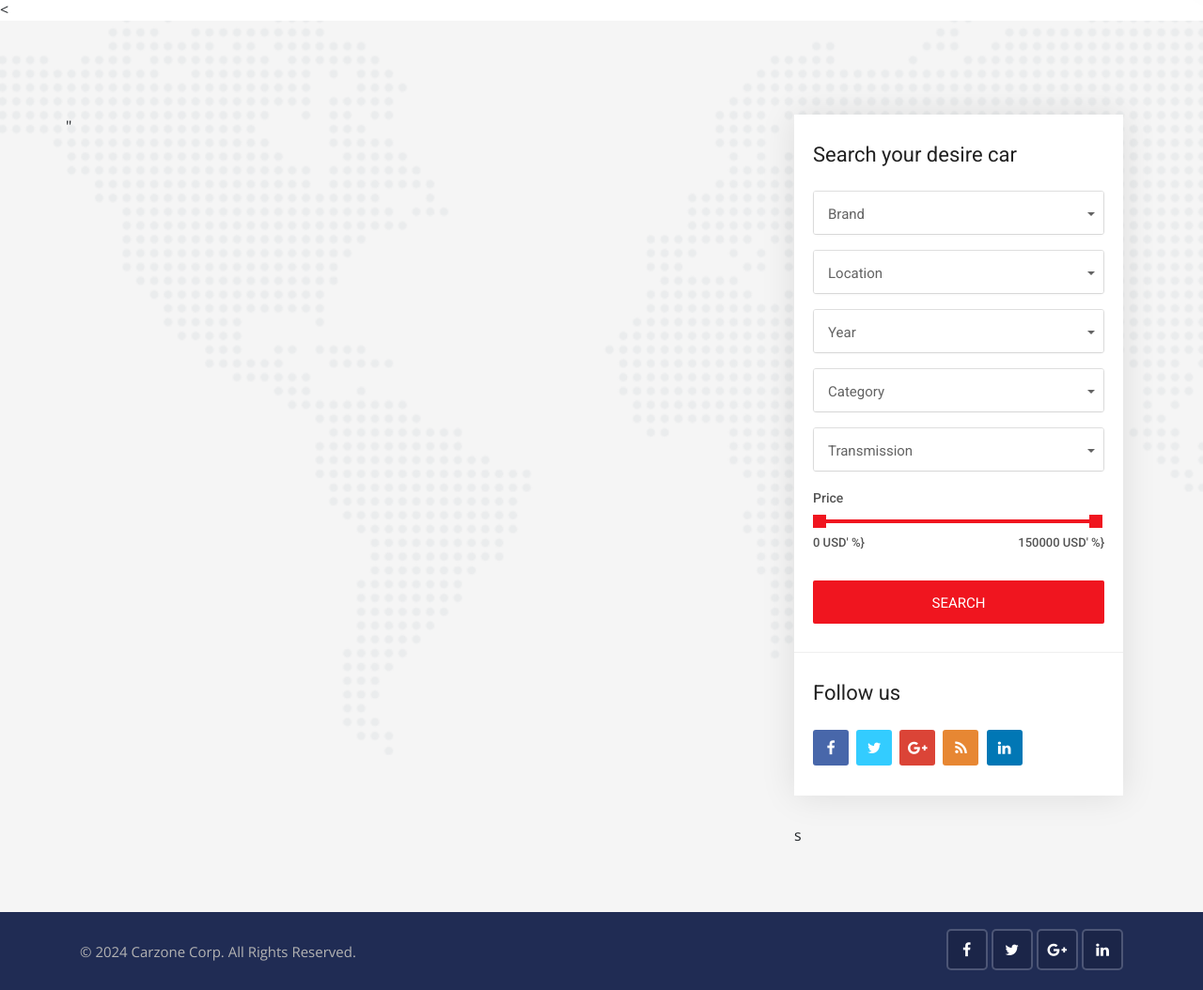
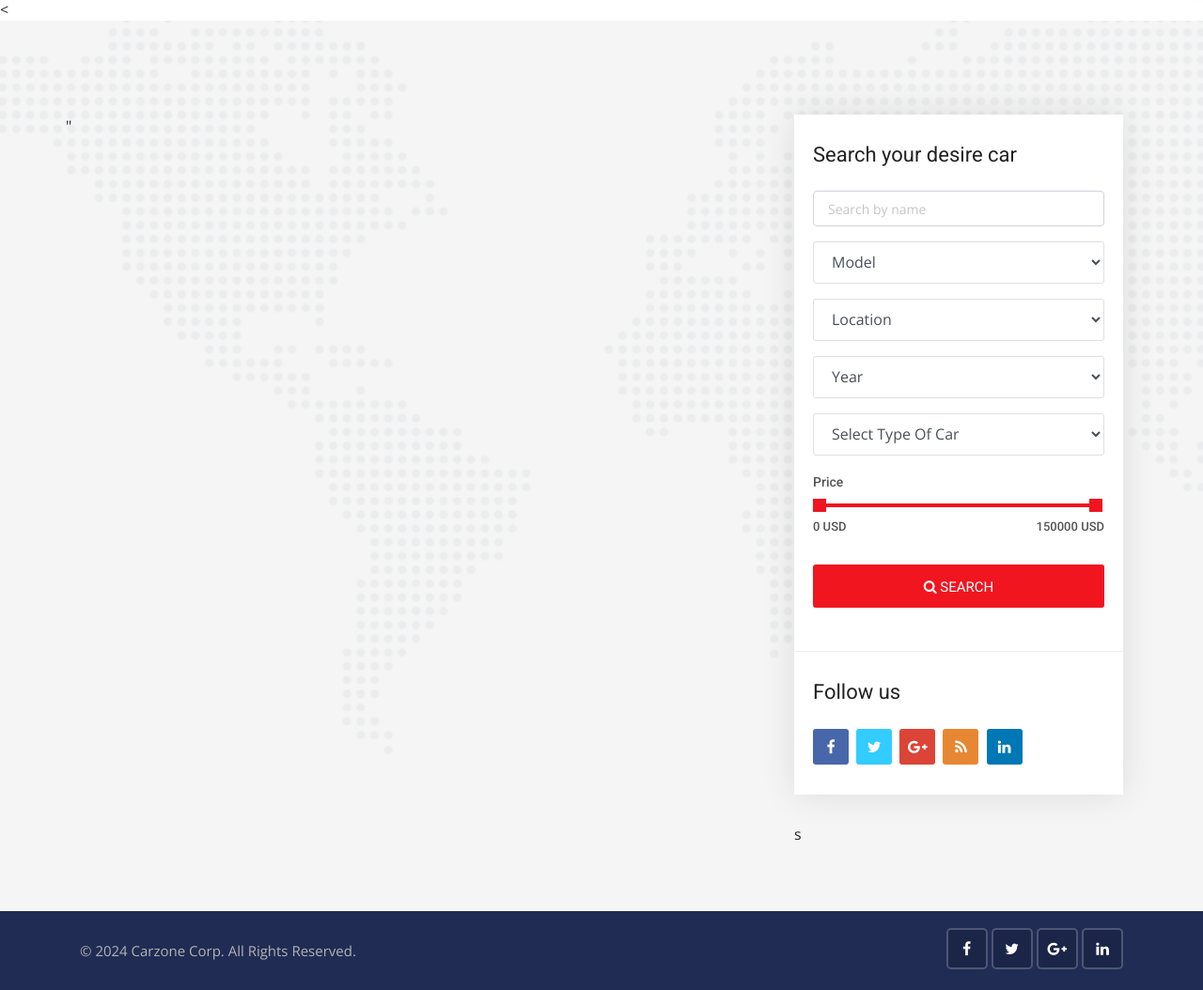
Before and after one commit to romilsonlemes/carzone-project, a Django app: page /cars/ in a window 1280 px wide. Shown: the part 362-1416 px from the top of the page at 94% size. Run offline with Django 5.2, Linux system fonts and the light colour scheme; data that the repository does not hold is empty; some libraries are stand-ins or nearby versions.

Commit message:
Was change configuration on views.py to enabled check from transmission and was change all lines on search.html for this format: <option selected=true disabled=disabled>Model</option>. We need to disabled the first option on combo, because if we don't choose the option, all options wwill compose the url and the search will not work. Now everything are Okay

```diff
--- a/cars/views.py
+++ b/cars/views.py
@@ -10,8 +10,17 @@
     paginator = Paginator(cars, 4)
     page = request.GET.get('page')
     page_cars = paginator.get_page(page)
+    model_search = Car.objects.values_list('model', flat=True).distinct().order_by('model')
+    city_search = Car.objects.values_list('city', flat=True).distinct().order_by('city')
+    year_search = Car.objects.values_list('year', flat=True).distinct().order_by('-year')
+    body_style_search = Car.objects.values_list('body_style', flat=True).distinct().order_by('body_style')
+
     data = {
         'cars': page_cars,
+        'model_search': model_search,
+        'city_search': city_search,
+        'year_search': year_search,
+        'body_style_search': body_style_search,
     }
     return render(request, 'cars/cars.html', data)
 
@@ -27,6 +36,13 @@
 # ----------------------------------------------------------------------
 def search(request):
     cars = Car.objects.order_by('-created_date')
+    # Different options for seachers
+    model_search = Car.objects.values_list('model', flat=True).distinct().order_by('model')
+    city_search = Car.objects.values_list('city', flat=True).distinct().order_by('city')
+    year_search = Car.objects.values_list('year', flat=True).distinct().order_by('-year')
+    body_style_search = Car.objects.values_list('body_style', flat=True).distinct().order_by('body_style')
+    transmission_search = Car.objects.values_list('transmission', flat=True).distinct().order_by('transmission')
+
 
     if 'keyword' in request.GET:
         keyword = request.GET['keyword']
@@ -36,7 +52,7 @@
     if 'model' in request.GET:
         model = request.GET['model']
         if model:
-            cars = cars.filter(model__iexact=model)
+            cars = cars.filter(model__icontains=model)
 
     if 'city' in request.GET:
         city = request.GET['city']
@@ -53,6 +69,11 @@
         if body_style:
             cars = cars.filter(body_style__iexact=body_style)
 
+    if 'transmission' in request.GET:
+        transmission = request.GET['transmission']
+        if transmission:
+            cars = cars.filter(transmission__iexact=transmission)
+
     if 'min_price' in request.GET:
         min_price = request.GET['min_price']
         max_price = request.GET['max_price']
@@ -61,6 +82,11 @@
 
     data = {
         'cars': cars,
+        'model_search': model_search,
+        'city_search': city_search,
+        'year_search': year_search,
+        'body_style_search': body_style_search,
+        'transmission_search': transmission_search,
     }
     return render(request, 'cars/search.html', data)
 
--- a/templates/cars/cars.html
+++ b/templates/cars/cars.html
@@ -133,64 +133,52 @@
                         <!-- Advanced search start -->
                         <div class="widget advanced-search2">
                             <h3 class="sidebar-title">Search your desire car</h3>
-                        <form method="GET">
+                            <form action="{% url 'search' %}" method="">
                                 <div class="form-group">
-                                <select class="selectpicker search-fields" name="brand">
-                                    <option>Brand</option>
-                                    <option>Any</option>
-                                    <option>New</option>
-                                    <option>Semi-New</option>
-                                    <option>Damaged</option>
-                                    <option>Used</option>
+                                    <input type="text" name="keyword" placeholder="Search by name" class="form-control">
+                                </div>
+
+                                <div class="form-group">
+                                    <select class="form-control search-fields" name="model">
+                                        <option selected="true" disabled="disabled">Model</option>
+                                        {% for model in model_search %}
+                                            <option value="{{model}}">{{model}}</option>
+                                        {% endfor %}
                                     </select>
                                 </div>
                                 <div class="form-group">
-                                <select class="selectpicker search-fields" name="location">
-                                    <option>Location</option>
-                                    <option>United States</option>
-                                    <option>United Kingdom</option>
-                                    <option>American Samoa</option>
-                                    <option>Belgium</option>
-                                    <option>Cameroon</option>
-                                    <option>Canada</option>
+                                    <select class="form-control search-fields" name="city">
+                                        <option selected="true" disabled="disabled">Location</option>
+                                        {% for city in city_search %}
+                                            <option value="{{city}}">{{city}}</option>
+                                        {% endfor %}
                                     </select>
                                 </div>
                                 <div class="form-group">
-                                <select class="selectpicker search-fields" name="year">
-                                    <option>Year</option>
-                                    <option>2016</option>
-                                    <option>2017</option>
-                                    <option>2018</option>
-                                    <option>2019</option>
-                                    <option>2020</option>
+                                    <select class="form-control search-fields" name="year">
+                                        <option selected="true" disabled="disabled">Year</option>
+                                        {% for year in year_search %}
+                                            <option value="{{year}}">{{year}}</option>
+                                        {% endfor %}
                                     </select>
                                 </div>
                                 <div class="form-group">
-                                <select class="selectpicker search-fields" name="category">
-                                    <option>Category</option>
-                                    <option>Luxury Car</option>
-                                    <option>Pickup Truck</option>
-                                    <option>Minivan</option>
-                                    <option>Truck</option>
-                                    <option>Sports Car</option>
-                                    <option>Wagon</option>
-                                </select>
-                            </div>
-                            <div class="form-group">
-                                <select class="selectpicker search-fields" name="transmission">
-                                    <option>Transmission</option>
-                                    <option>Automatic</option>
-                                    <option>Manual</option>
-                                    <option>Tiptronic</option>
+                                    <select class="form-control search-fields" name="body_style">
+                                        <option selected="true" disabled="disabled">Select Type Of Car</option>
+                                        {% for body_style in body_style_search %}
+                                            <option value="{{body_style}}">{{body_style}}</option>
+                                        {% endfor %}
                                     </select>
                                 </div>
                                 <div class="range-slider clearfix">
                                                 <label>Price</label>
-                                <div data-min="0" data-max="150000"  data-min-name="min_price" data-max-name="max_price" data-unit="USD' %}" class="range-slider-ui ui-slider" aria-disabled="false"></div>
+                                                <div data-min="0" data-max="150000"  data-min-name="min_price" data-max-name="max_price" data-unit="USD" class="range-slider-ui ui-slider" aria-disabled="false"></div>
                                                 <div class="clearfix"></div>
                                             </div>
-                            <div class="form-group mb-0">
-                                <button class="search-button btn">Search</button>
+                                <div class="form-group">
+                                    <button class="btn btn-block button-theme btn-md">
+                                        <i class="fa fa-search"></i> Search
+                                    </button>
                                 </div>
                             </form>
                     </div>
```
Also changed, not shown: templates/cars/search.html (+32 -36 lines). Lines whose indentation alone changed are shown as unchanged.
